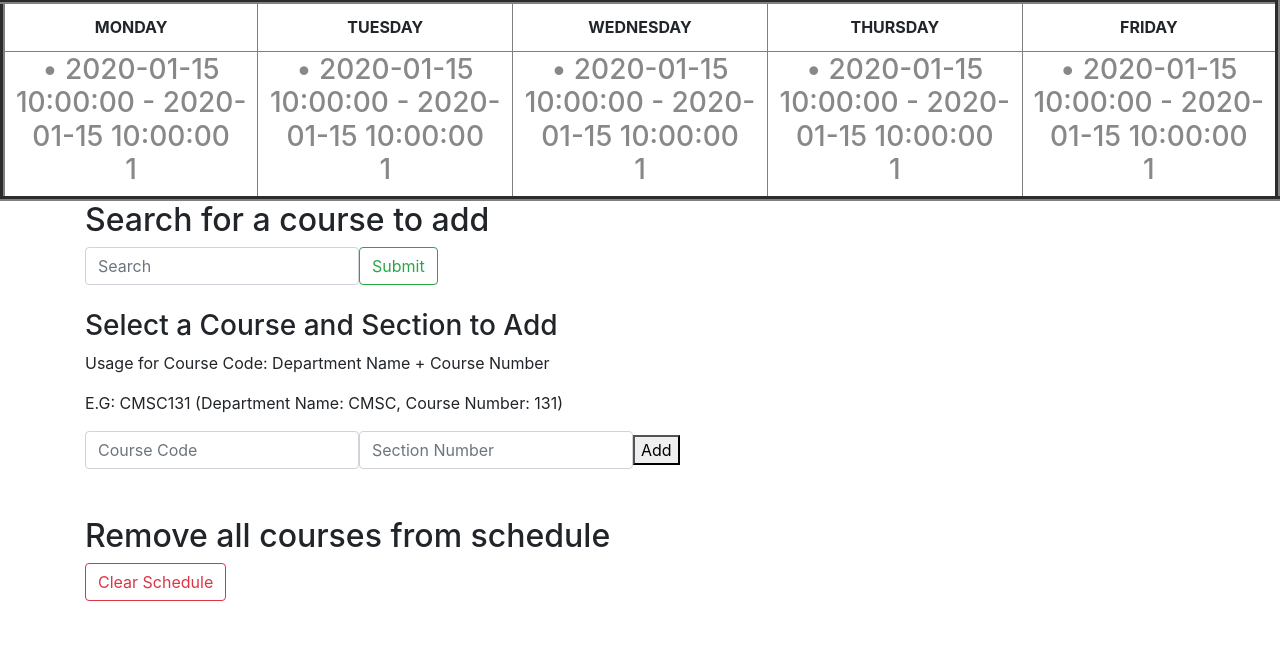
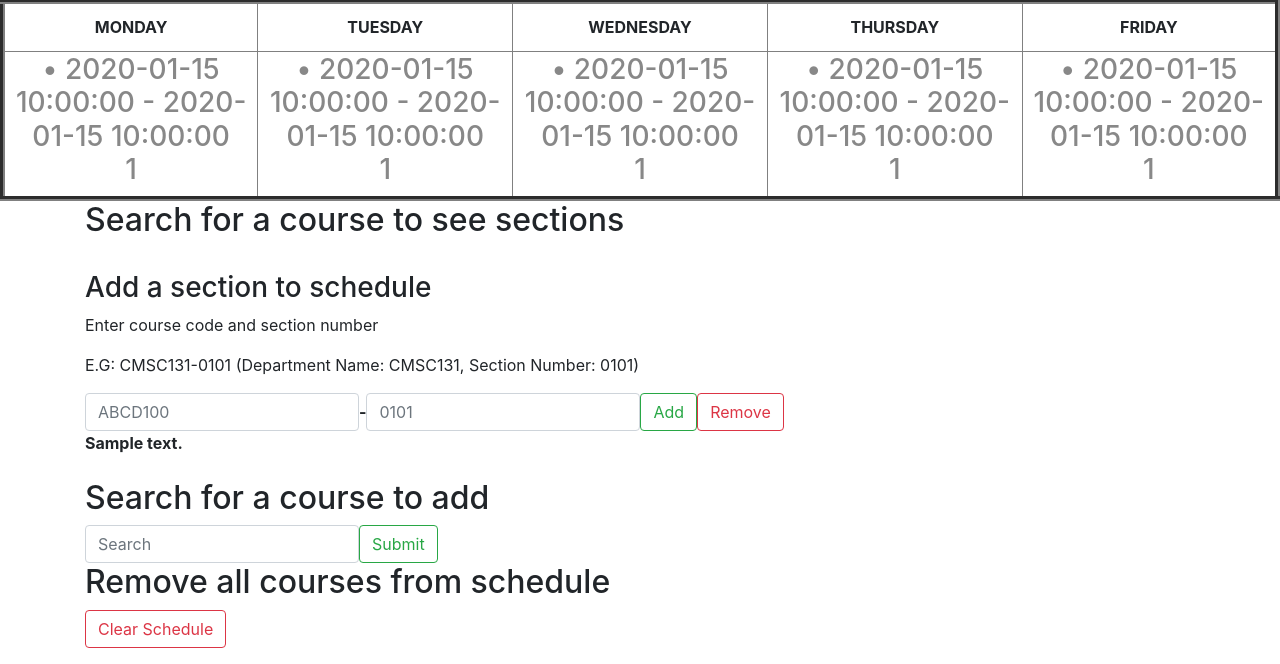
Before and after one commit to tythoneywell/schedule-builder, a Flask app: template flask_app/templates/index.html in a window 1280 px wide. Shown: the part 179-843 px from the top of the page. Before the commit the page ends 780 px from the top, so only its background shows below. Run offline with Flask 2, Linux system fonts and the light colour scheme; the template is opened without the code that fills it: values that come from a table or form of the project are taken from there, most other values are stand-ins (such as "Sample title", 1, 10 or a date in 2020); parts of the project's set-up code (start-up, migrations or seed data) failed here and were passed over; some libraries are stand-ins or nearby versions.

Commit message:
Tyler's branch, Can now add courses from frontend, triggers backend functions. Colors of...

```diff
--- a/flask_app/app.py
+++ b/flask_app/app.py
@@ -1,10 +1,14 @@
 from flask import Flask, render_template, redirect, url_for
 from flask_app.model import MySchedule, CourseList
-from flask_app.forms import SearchForm, ClearAllCoursesForm
+from flask_app.forms import SearchForm, ClearAllCoursesForm, AddRemoveForm
 
 app = Flask(__name__)
 app.config['SECRET_KEY'] = "super secret key"
 course_list = CourseList()  # populate the course list from the big json file
+
+schedule = MySchedule()
+color_index = 0
+colors = ["red", "blue", "green", "yellow", "orange", "pink"]
 
 
 @app.route('/', methods=['GET', 'POST'])
@@ -14,36 +18,63 @@ def index():
     Also contains link to see all courses
     """
 
+    global schedule
+    global color_index
+    global colors
+
     search_form = SearchForm()
+    add_remove_form = AddRemoveForm()
+    add_remove_notification_text = ""
     clear_all_courses_form = ClearAllCoursesForm()
 
-    if search_form.validate_on_submit():
-        # Use search_form.search_query.data to access the query the user typed in
-        return redirect(url_for('index'))
+    if add_remove_form.validate_on_submit():
+        course_code = add_remove_form.course_query.data.upper()
+        section_number = add_remove_form.section_query.data
+        add_remove_notification_text = ""
+
+        try:
+            course_to_add = course_list.courses[course_code].sections[section_number]
+            course_to_add.set_color(colors[color_index])
+
+            if add_remove_form.add.data:
+                add_remove_notification_text = schedule.add_class(course_to_add)
+                color_index += 1
+                if color_index >= len(colors):
+                    color_index = 0
+
+            if add_remove_form.remove.data:
+                add_remove_notification_text = schedule.remove_class(course_to_add)
+                color_index -= 1
+                if color_index < 0:
+                    color_index = len(colors) - 1
+
+        except KeyError:
+            add_remove_notification_text = "No section named " + \
+                                           course_code + "-" + section_number + " found."
+
+        finally:
+            return render_template('index.html',
+                                   schedule=schedule,
+                                   search_form=search_form,
+                                   add_remove_form=add_remove_form,
+                                   add_remove_notification_text=add_remove_notification_text,
+                                   clear_all_courses_form=clear_all_courses_form)
 
     if clear_all_courses_form.validate_on_submit():
-        schedule = MySchedule()
         schedule.remove_all_classes()
+
         return render_template('index.html',
                                schedule=schedule,
                                search_form=search_form,
+                               add_remove_form=add_remove_form,
+                               add_remove_notification_text=add_remove_notification_text,
                                clear_all_courses_form=clear_all_courses_form)
-
-    schedule = MySchedule()
-    cmsc250 = course_list.courses.get("CMSC250")
-    comm107 = course_list.courses.get("COMM107")
-    colors = ["red", "blue", "green"]
-    cmsc250_section = cmsc250.sections[-2]
-    comm107_section = comm107.sections[-1]
-    cmsc250_section.set_color(colors[-2])
-    comm107_section.set_color(colors[-1])
-
-    schedule.add_class(cmsc250_section)  # get the 2nd to last 250 section
-    schedule.add_class(comm107_section)  # get the 1st section of comm107
 
     return render_template('index.html',
                            schedule=schedule,
                            search_form=search_form,
+                           add_remove_form=add_remove_form,
+                           add_remove_notification_text=add_remove_notification_text,
                            clear_all_courses_form=clear_all_courses_form)
 
 
--- a/flask_app/forms.py
+++ b/flask_app/forms.py
@@ -8,5 +8,18 @@ class SearchForm(FlaskForm):
     submit = SubmitField('Submit')
 
 
+class AddClassForm(FlaskForm):
+    course_code = StringField('Course Code', validators=[InputRequired()])
+    section_num = StringField('Section Number', validators=[InputRequired()])
+    add_course = SubmitField('Submit')
+
+
+class AddRemoveForm(FlaskForm):
+    course_query = StringField('Course Code', validators=[InputRequired()])
+    section_query = StringField('Section Number', validators=[InputRequired()])
+    add = SubmitField('Add')
+    remove = SubmitField('Remove')
+
+
 class ClearAllCoursesForm(FlaskForm):
     clear_all = SubmitField('Clear Schedule')
--- a/flask_app/templates/all_courses.html
+++ b/flask_app/templates/all_courses.html
@@ -2,15 +2,15 @@
 {% block content %}
 <b>UMD Schedule Builder</b>
 {% for course, info in courses.items() %}
-    <ul> • {{ course }}, {{ info.name }}
+<ul> <li> {{ course }}, {{ info.name }} </li>
         <ul>
-        {% for section in info.sections %}
+        {% for section in info.sections.values() %}
                 {{section.section_id}}
                 {%for times, day in section.get_formatted_weekly_schedule().items() %}
                     <ul>{{day}}: {{times}}</ul>
                 {%endfor%}
         {% endfor %}
-            </ul>
+        </ul>
     </ul>
 {% endfor %}
 {% endblock %}
--- a/flask_app/templates/index.html
+++ b/flask_app/templates/index.html
@@ -84,6 +84,52 @@
 
 
 <div class="container">
+    <h2>Search for a course to see sections</h2>
+    {% for warning in schedule.warnings_list %}
+        <h3 style="color:red;"> • WARNING: {{ warning.warning_text }} </h3>
+    {% endfor %}
+</div>
+
+<div class="container">
+    <br>
+    <h3>Add a section to schedule</h3>
+    <p>Enter course code and section number</p>
+    <p>E.G: CMSC131-0101 (Department Name: CMSC131, Section Number: 0101)</p>
+</div>
+<div class="container">
+    <form action="/" class="form-inline my-2 my-lg-0" method="POST">
+        {{ add_remove_form.csrf_token }}
+        {{ add_remove_form.course_query(class="form-control", placeholder="ABCD100") }}
+
+        {% if add_remove_form.course_query.errors %}
+        <div class="alert alert-warning" role="alert">
+            {% for error in add_remove_form.course_query.errors %}
+                <span>{{ error }}</span>
+            {% endfor %}
+        </div>
+        {% endif %}
+
+        <b>-</b>
+
+        {{ add_remove_form.csrf_token }}
+        {{ add_remove_form.section_query(class="form-control", placeholder="0101") }}
+
+        {% if add_remove_form.section_query.errors %}
+        <div class="alert alert-warning" role="alert">
+            {% for error in add_remove_form.section_query.errors %}
+                <span>{{ error }}</span>
+            {% endfor %}
+        </div>
+        {% endif %}
+        {{ add_remove_form.add(class="btn btn-outline-success") }}
+        {{ add_remove_form.remove(class="btn btn-outline-danger") }}
+    </form>
+    <b> {{ add_remove_notification_text }} </b>
+    <br>
+    <br>
+</div>
+
+<div class="container">
     <h2>Search for a course to add</h2>
 </div>
 <div class="container">
@@ -104,49 +150,6 @@
 </div>
 
 <div class="container">
-    <br>
-    <h3>Select a Course and Section to Add</h3>
-    <p>Usage for Course Code: Department Name + Course Number</p>
-    <p>E.G: CMSC131 (Department Name: CMSC, Course Number: 131)</p>
-</div>
-<div class="container">
-    <form action="/" class="form-inline my-2 my-lg-0" method="POST">
-        {{ search_form.csrf_token }}
-        {{ search_form.search_query(class="form-control", placeholder="Course Code") }}
-
-        {% if search_form.search_query.errors %}
-        <div class="alert alert-warning" role="alert">
-            {% for error in search_form.search_query.errors %}
-                <span>{{ error }}</span>
-            {% endfor %}
-        </div>
-        {% endif %}
-
-        {{ search_form.csrf_token }}
-        {{ search_form.search_query(class="form-control", placeholder="Section Number") }}
-
-        {% if search_form.search_query.errors %}
-        <div class="alert alert-warning" role="alert">
-            {% for error in search_form.search_query.errors %}
-                <span>{{ error }}</span>
-            {% endfor %}
-        </div>
-        {% endif %}
-        <button type = "submit">Add</button>
-<!--        {{ search_form.submit(class="btn btn-outline-success") }}-->
-    </form>
-    <br>
-    <br>
-</div>
-
-
-<div class="container">
-    {% for warning in schedule.warnings_list %}
-        <h3 style="color:red;"> • WARNING: {{ warning.warning_text }} </h3>
-    {% endfor %}
-</div>
-
-<div class="container">
     <h2>Remove all courses from schedule</h2>
 </div>
 <div class="container">
```
Also changed, not shown: flask_app/model.py (+45 -29 lines), tests/test_schedule.py (+22 -22 lines).
